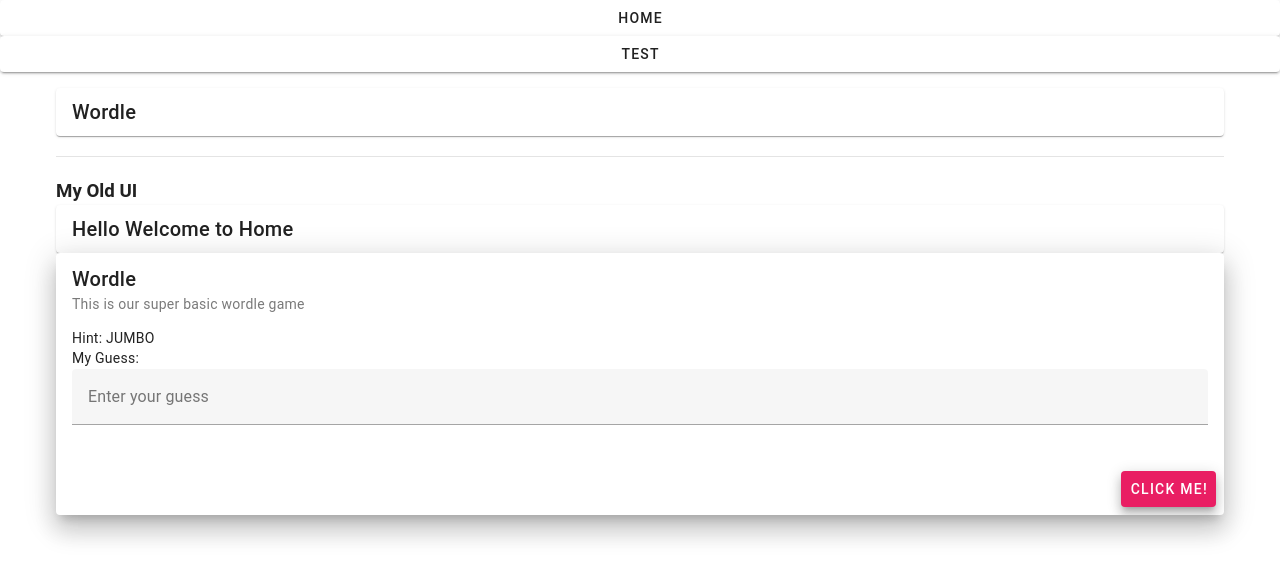
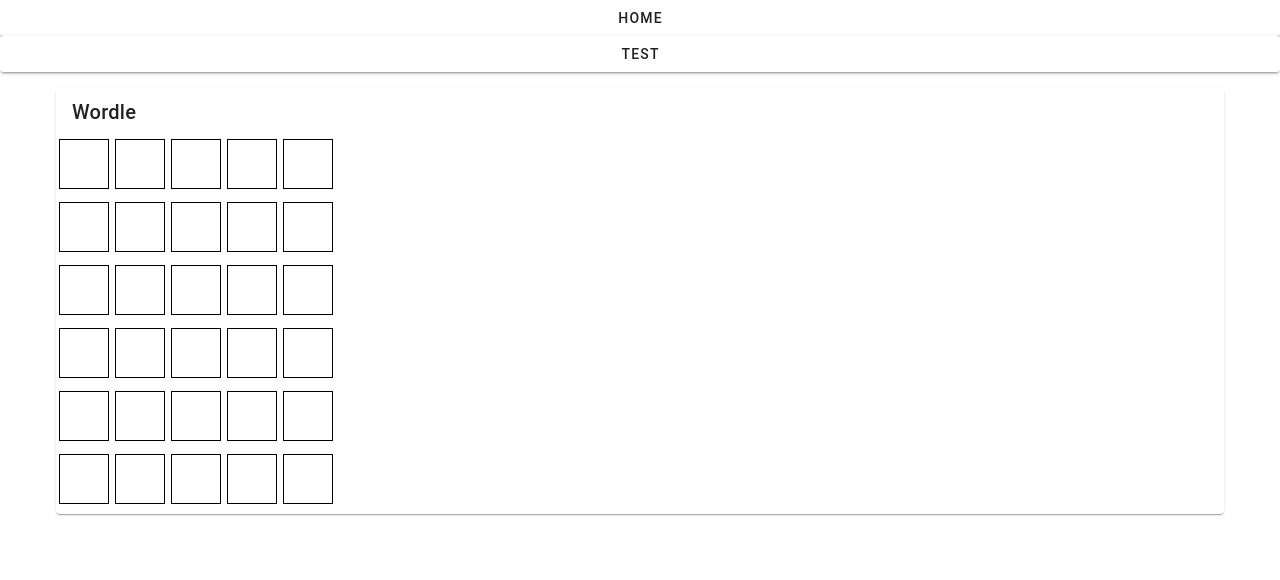
Before and after one commit to IntelliTect-Samples/EWU-CSCD379-2024-Spring, a Nuxt app in the folder wordle-web/: page / in a window 1280 px wide. Shown: the top 580 px of the page. Built offline with nearby package versions, Linux system fonts and the light colour scheme.

Commit message:
Adding on keyboard events

```diff
--- a/wordle-web/pages/index.vue
+++ b/wordle-web/pages/index.vue
@@ -9,60 +9,30 @@
         :guess="guess"
       />
     </v-card>
-
-    <!-- Old Stuff -->
-    <div>
-      <v-divider class="my-5" />
-      <h3>My Old UI</h3>
-      <v-card>
-        <v-card-title>Hello Welcome to Home</v-card-title>
-      </v-card>
-
-      <v-card elevation="16">
-        <v-card-item>
-          <v-card-title> Wordle </v-card-title>
-          <v-card-subtitle>
-            This is our super basic wordle game
-          </v-card-subtitle>
-        </v-card-item>
-
-        <v-card-text>
-          Hint: {{ game.wordToGuess }}
-          <br />
-          My Guess: {{ myGuess }}
-          <v-text-field
-            v-model="myGuess"
-            label="Enter your guess"
-            outlined
-            clearable
-          />
-        </v-card-text>
-
-        <v-card-actions>
-          <v-spacer />
-          <v-btn
-            color="pink"
-            variant="elevated"
-            elevation="8"
-            @click="submitGuess()"
-          >
-            Click Me!
-          </v-btn>
-        </v-card-actions>
-      </v-card>
-    </div>
   </v-container>
 </template>
 
 <script setup lang="ts">
-import { Letter, LetterState } from "~/scripts/letter";
 import { Game } from "../scripts/game";
 const game: Game = reactive(new Game("JUMBO"));
 
 const myGuess = ref("");
 
-function submitGuess() {
-  game.guess(myGuess.value.toUpperCase());
-  myGuess.value = "";
+onMounted(() => {
+  window.addEventListener("keyup", onKeyup);
+});
+
+onUnmounted(() => {
+  window.removeEventListener("keyup", onKeyup);
+});
+
+function onKeyup(event: KeyboardEvent) {
+  if(event.key === "Enter") {
+    game.submitGuess();
+  } else if(event.key == 'Backspace'){
+    game.removeLastLetter();
+  } else if(event.key.match(/[A-z]/)){
+    game.addLetter(event.key.toUpperCase());
+  }
 }
 </script>
--- a/wordle-web/scripts/game.ts
+++ b/wordle-web/scripts/game.ts
@@ -1,17 +1,37 @@
 import { Word } from "./word";
 
 export class Game {
-  public maxAttempts: number = 6;
+  public maxAttempts: number;
   public guesses: Word[] = [];
-  public wordToGuess: string;
+  public secretWord: string;
+  public guessIndex: number = 0;
 
-  constructor(wordToGuess: string) {
-    this.wordToGuess = wordToGuess;
+  constructor(secretWord: string, maxAttempts: number = 6) {
+    this.secretWord = secretWord;
+    this.maxAttempts = maxAttempts;
+
+    // Populate guesses with the correct number of empty words
+    for (let i = 0; i < this.maxAttempts; i++) {
+      this.guesses.push(
+        new Word({ maxNumberOfLetters: this.secretWord.length })
+      );
+    }
   }
 
-  public guess(guess: string) {
-    const word = new Word(guess);
-    word.compare(this.wordToGuess);
-    this.guesses.push(word);
+  public get guess() {
+    return this.guesses[this.guessIndex];
+  }
+
+  public removeLastLetter() {
+    this.guess.removeLastLetter();
+  }
+
+  public addLetter(letter: string) {
+    this.guess.addLetter(letter);
+  }
+
+  public submitGuess() {
+    this.guess.compare(this.secretWord);
+    this.guessIndex++;
   }
 }
--- a/wordle-web/scripts/word.ts
+++ b/wordle-web/scripts/word.ts
@@ -3,23 +3,49 @@ import { Letter, LetterState } from "./letter";
 export class Word {
   public letters: Letter[];
 
-  constructor(word: string) {
-    this.letters = word.split("").map((char) => new Letter(char));
+  constructor(wordOptions: WordOptions) {
+    if(wordOptions.word){
+      this.letters = wordOptions.word.split("").map((char) => new Letter(char));
+    }else if(wordOptions.maxNumberOfLetters){
+      this.letters = [];
+      for (let i = 0; i < wordOptions.maxNumberOfLetters; i++) {
+        this.letters.push(new Letter(""));
+      }
+    }else{
+      throw new Error("WordOptions must have either maxNumberOfLetters or word");
+    }
   }
 
-  public compare(wordToGuessInput: string): void {
-    const wordToGuess = new Word(wordToGuessInput);
+  public addLetter(newLetter: string): void {
+    for (const letter of this.letters) {
+      if (!letter.char) {
+        letter.char = newLetter;
+        break;
+      }
+    }
+  }
 
-    for (const [i, letter] of wordToGuess.letters.entries()) {
+  public removeLastLetter(): void {
+    for (let i = this.letters.length - 1; i >= 0; i--) {
+      if (this.letters[i].char) {
+        this.letters[i].char = "";
+        break;
+      }
+    }
+  }
+
+  public compare(secretWordString: string): void {
+    const secretWord = new Word({ word: secretWordString });
+
+    for (const [i, letter] of secretWord.letters.entries()) {
       if (letter.char === this.letters[i].char) {
         this.letters[i].state = LetterState.Correct;
         letter.state = LetterState.Correct;
       }
     }
-    // TODO: Fix this. :)
     for (const guessedLetter of this.letters) {
       if (guessedLetter.state === LetterState.Unknown) {
-        for (const toGuessLetter of wordToGuess.letters) {
+        for (const toGuessLetter of secretWord.letters) {
           if (
             toGuessLetter.state === LetterState.Unknown &&
             toGuessLetter.char === guessedLetter.char
@@ -36,3 +62,8 @@ export class Word {
     }
   }
 }
+
+class WordOptions {
+  maxNumberOfLetters?: number = 0;
+  word?: string | null = null;
+}
```
